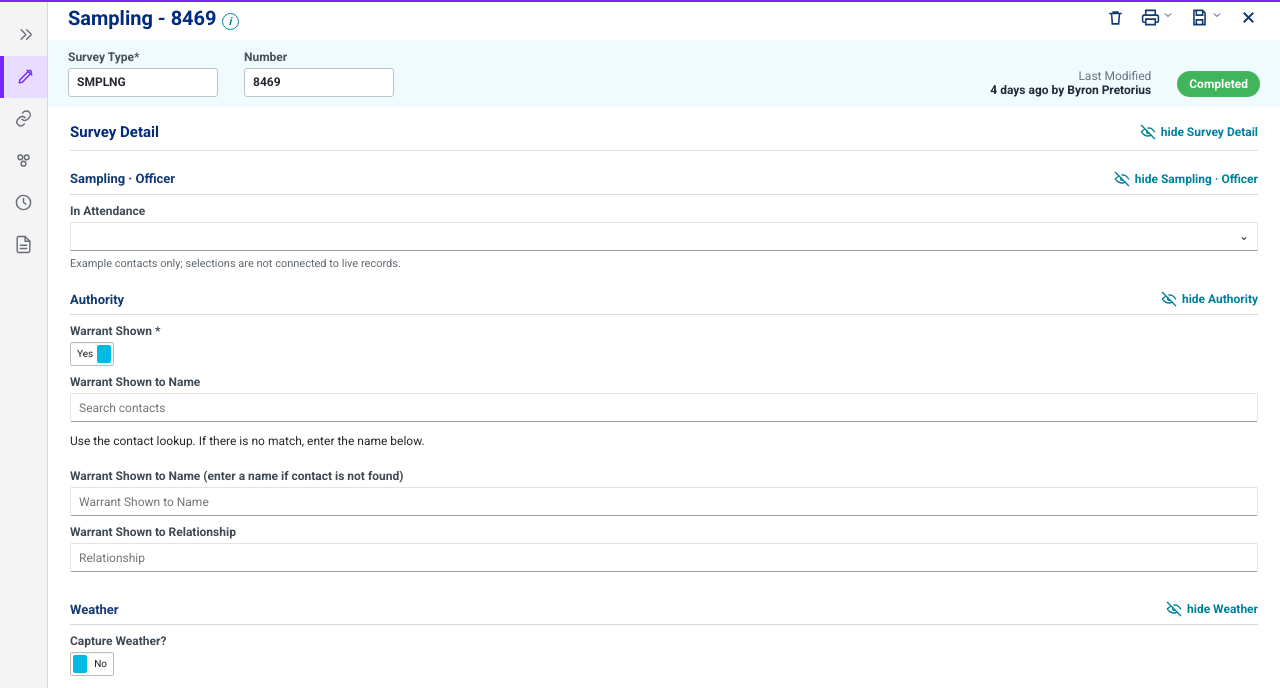
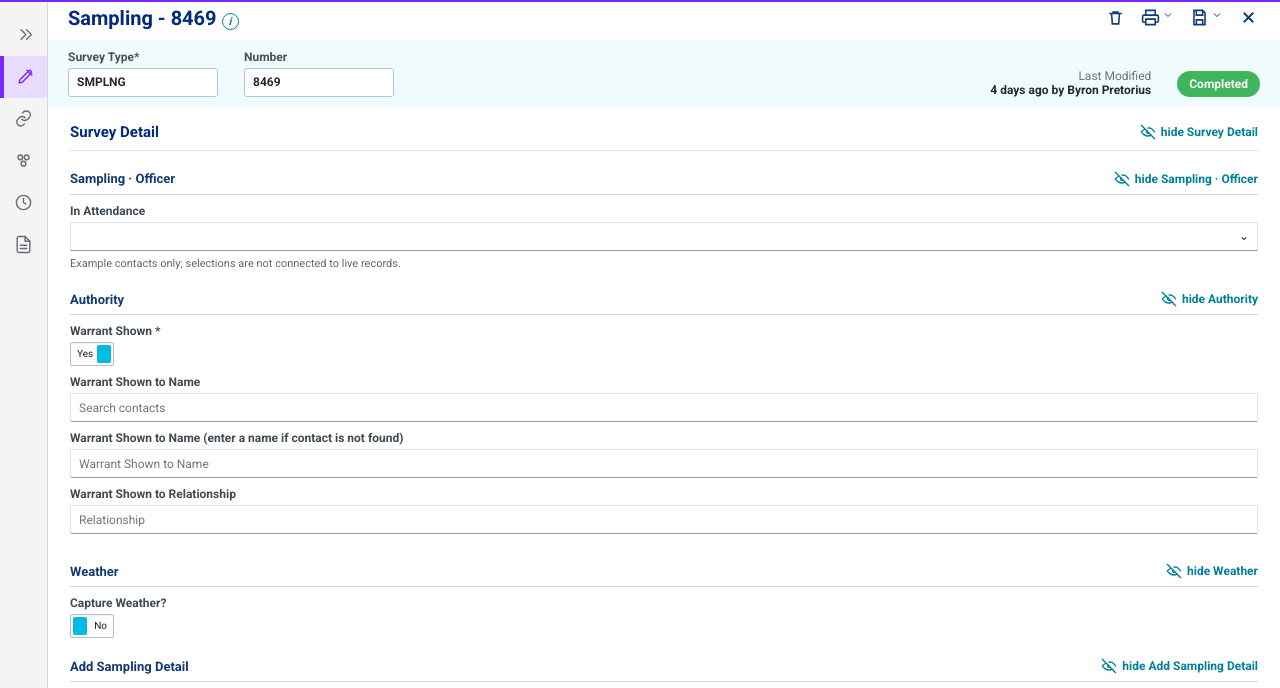
Before and after one commit to andreapickensnz/drss-1197-sampling-survey, a plain HTML site: page DRSS-1197 Sampling Survey - Datascape - v5-feedback.html in a window 1280 px wide. Shown: the part 112-800 px from the top of the page. Drawn offline with Linux system fonts and the light colour scheme.

Commit message:
Remove warrant contact help text
Co-authored-by: Copilot <223556219+Copilot@users.noreply.github.com>

```diff
--- a/DRSS-1197 Sampling Survey - Datascape - v5-feedback.html
+++ b/DRSS-1197 Sampling Survey - Datascape - v5-feedback.html
@@ -234,7 +234,7 @@
 					<h3 class="subheading">Authority</h3>
 					<div class="field"><label>Warrant Shown <span aria-hidden="true">*</span></label><button class="ds-switch on" type="button" role="switch" aria-label="Warrant Shown" aria-required="true" aria-checked="true" data-default="Yes" data-conditional-toggle="warrant-fields"><i aria-hidden="true"></i><span class="ds-toggle-val">Yes</span></button></div>
 					<div id="warrant-fields" class="form-grid">
-						<div class="field" data-field-id="samplingWarrantContact" data-lookup-proxy><label>Warrant Shown to Name</label><input type="search" placeholder="Search contacts" list="warrant-contact-options" /><datalist id="warrant-contact-options"><option value="Aroha Ngatai"></option></datalist><p class="help">Use the contact lookup. If there is no match, enter the name below.</p></div>
+						<div class="field" data-field-id="samplingWarrantContact" data-lookup-proxy><label>Warrant Shown to Name</label><input type="search" placeholder="Search contacts" list="warrant-contact-options" /><datalist id="warrant-contact-options"><option value="Aroha Ngatai"></option></datalist></div>
 						<div class="field" data-field-id="warrantNameFree"><label>Warrant Shown to Name (enter a name if contact is not found)</label><input type="text" placeholder="Warrant Shown to Name" /></div>
 						<div class="field"><label>Warrant Shown to Relationship</label><input type="text" placeholder="Relationship" /></div>
 					</div>
```
Also changed, not shown: DRSS-1197 Sampling Survey - Fieldwork - v5-feedback.html (+1 -1 lines).
